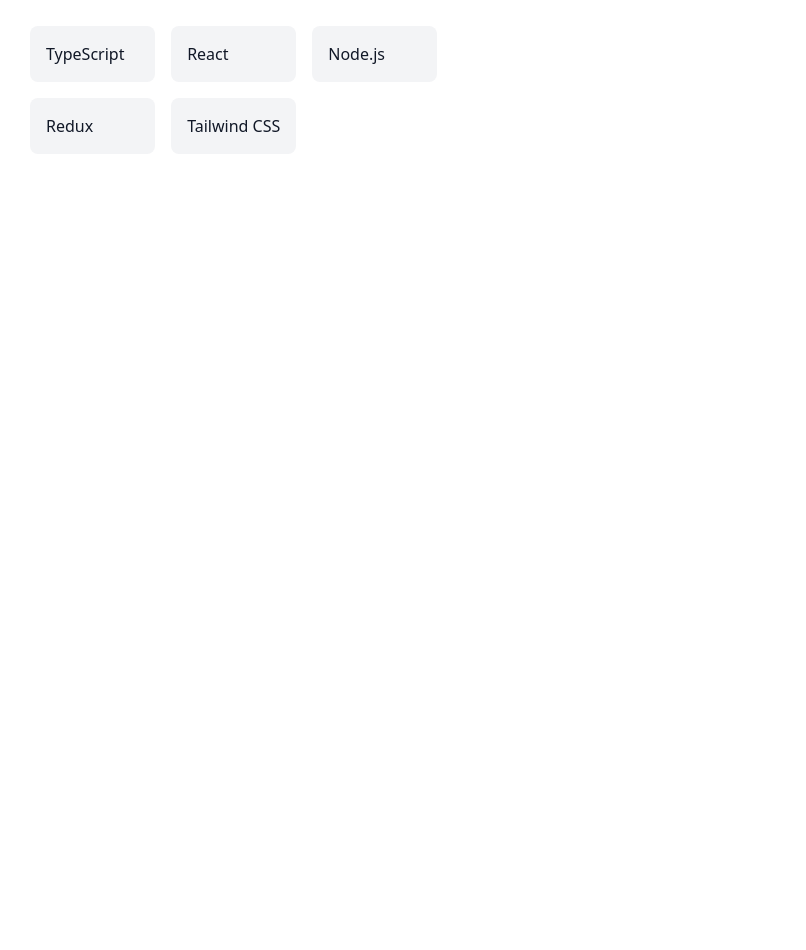
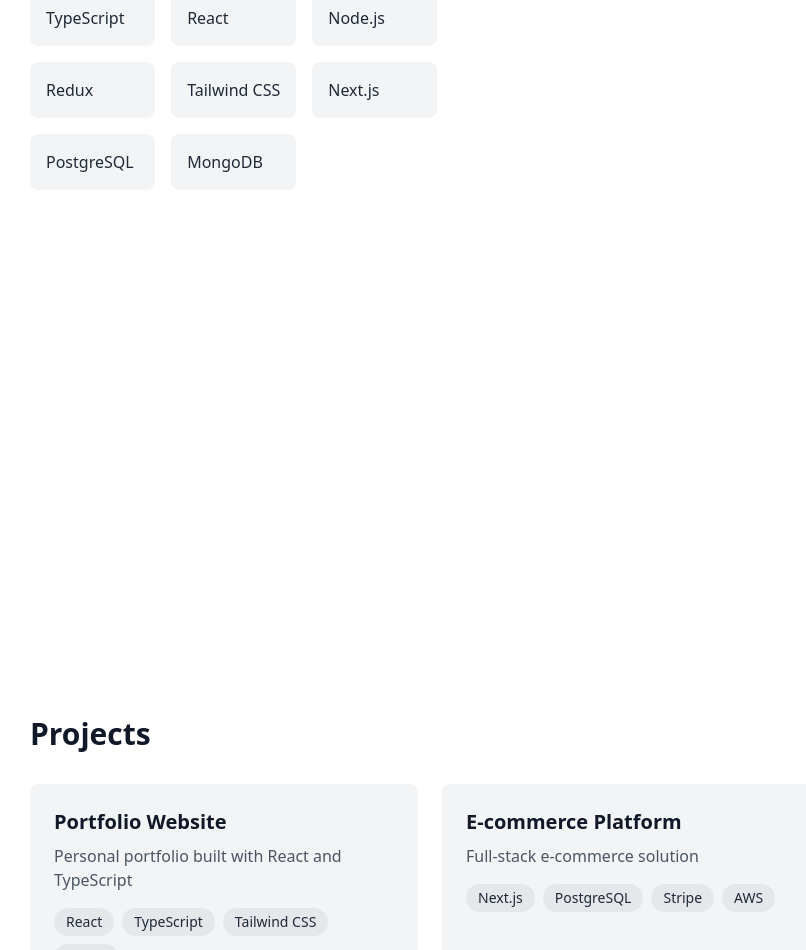
Before and after one commit to Ztaclie/emin-portfolio, a React (Vite) app: page / in a window 1280 px wide. Shown: the part 1240-2190 px from the top of the page, without its empty margins (2-808 px from the left). Before the commit the page ends 1696 px from the top, so only its background shows below. Built offline with nearby package versions, Linux system fonts and the light colour scheme.

Commit message:
added a few sections and its scrollable features

```diff
--- a/src/App.tsx
+++ b/src/App.tsx
@@ -4,6 +4,8 @@
 import Hero from "./components/Hero";
 import IntroSection from "./components/sections/IntroSection";
 import SkillsSection from "./components/sections/SkillsSection";
+import ProjectsSection from "./components/sections/ProjectsSection";
+import ContactSection from "./components/sections/ContactSection";
 import { InfoProvider } from "./context/InfoContext";
 
 function App() {
@@ -36,6 +38,8 @@
         <main className="container mx-auto pt-24 pr-[28rem]">
           <IntroSection />
           <SkillsSection />
+          <ProjectsSection />
+          <ContactSection />
         </main>
 
         <Hero />
--- /dev/null
+++ b/src/components/sections/ContactSection.tsx
@@ -0,0 +1,61 @@
+import { FC, useEffect } from "react";
+import { useInfo } from "../../context/InfoContext";
+import { useInView } from "react-intersection-observer";
+
+const ContactSection: FC = () => {
+  const { updateInfo, setCurrentlyViewing } = useInfo();
+  const { ref, inView } = useInView({ threshold: 0.5 });
+
+  const socialLinks = {
+    github: "https://github.com/yourusername",
+    linkedin: "https://linkedin.com/in/yourusername",
+    twitter: "https://twitter.com/yourusername",
+    email: "your@email.com",
+  };
+
+  useEffect(() => {
+    if (inView) {
+      setCurrentlyViewing("contact");
+      updateInfo({
+        social: {
+          github: socialLinks.github,
+          linkedin: socialLinks.linkedin,
+          twitter: socialLinks.twitter,
+        },
+        email: socialLinks.email,
+      });
+    }
+  }, [inView]);
+
+  return (
+    <section
+      ref={ref}
+      className="min-h-screen flex items-center justify-start pl-8"
+    >
+      <div className="w-full">
+        <h2 className="text-3xl font-bold mb-8">Get in Touch</h2>
+        <div className="space-y-6">
+          <div className="p-6 bg-gray-100 dark:bg-gray-800 rounded-lg">
+            <h3 className="text-xl font-bold mb-4">Connect with me</h3>
+            <div className="space-y-4">
+              {Object.entries(socialLinks).map(([platform, link]) => (
+                <a
+                  key={platform}
+                  href={link}
+                  target="_blank"
+                  rel="noopener noreferrer"
+                  className="flex items-center gap-2 text-gray-600 dark:text-gray-300 hover:text-gray-900 dark:hover:text-white transition-colors"
+                >
+                  <span className="capitalize">{platform}:</span>
+                  <span className="text-blue-500 hover:underline">{link}</span>
+                </a>
+              ))}
+            </div>
+          </div>
+        </div>
+      </div>
+    </section>
+  );
+};
+
+export default ContactSection;
--- /dev/null
+++ b/src/components/sections/ProjectsSection.tsx
@@ -0,0 +1,65 @@
+import { FC, useEffect } from "react";
+import { useInfo } from "../../context/InfoContext";
+import { useInView } from "react-intersection-observer";
+
+const ProjectsSection: FC = () => {
+  const { updateInfo, setCurrentlyViewing } = useInfo();
+  const { ref, inView } = useInView({ threshold: 0.5 });
+
+  const projects = [
+    {
+      name: "Portfolio Website",
+      description: "Personal portfolio built with React and TypeScript",
+      tech: ["React", "TypeScript", "Tailwind CSS", "Redux"],
+    },
+    {
+      name: "E-commerce Platform",
+      description: "Full-stack e-commerce solution",
+      tech: ["Next.js", "PostgreSQL", "Stripe", "AWS"],
+    },
+    // Add more projects here
+  ];
+
+  useEffect(() => {
+    if (inView) {
+      setCurrentlyViewing("projects");
+      updateInfo({ projects });
+    }
+  }, [inView]);
+
+  return (
+    <section
+      ref={ref}
+      className="min-h-screen flex items-center justify-start pl-8"
+    >
+      <div className="w-full">
+        <h2 className="text-3xl font-bold mb-8">Projects</h2>
+        <div className="grid grid-cols-1 md:grid-cols-2 gap-6">
+          {projects.map((project) => (
+            <div
+              key={project.name}
+              className="p-6 bg-gray-100 dark:bg-gray-800 rounded-lg"
+            >
+              <h3 className="text-xl font-bold mb-2">{project.name}</h3>
+              <p className="text-gray-600 dark:text-gray-300 mb-4">
+                {project.description}
+              </p>
+              <div className="flex flex-wrap gap-2">
+                {project.tech.map((tech) => (
+                  <span
+                    key={tech}
+                    className="px-3 py-1 text-sm bg-gray-200 dark:bg-gray-700 rounded-full text-gray-800 dark:text-gray-200"
+                  >
+                    {tech}
+                  </span>
+                ))}
+              </div>
+            </div>
+          ))}
+        </div>
+      </div>
+    </section>
+  );
+};
+
+export default ProjectsSection;
--- a/src/components/sections/SkillsSection.tsx
+++ b/src/components/sections/SkillsSection.tsx
@@ -6,12 +6,21 @@
   const { updateInfo, setCurrentlyViewing } = useInfo();
   const { ref, inView } = useInView({ threshold: 0.5 });
 
+  const skills = [
+    "TypeScript",
+    "React",
+    "Node.js",
+    "Redux",
+    "Tailwind CSS",
+    "Next.js",
+    "PostgreSQL",
+    "MongoDB",
+  ];
+
   useEffect(() => {
     if (inView) {
       setCurrentlyViewing("skills");
-      updateInfo({
-        skills: ["TypeScript", "React", "Node.js", "Redux", "Tailwind CSS"],
-      });
+      updateInfo({ skills });
     }
   }, [inView]);
 
@@ -23,16 +32,14 @@
       <div>
         <h2 className="text-3xl font-bold mb-8">Skills</h2>
         <div className="grid grid-cols-2 md:grid-cols-3 gap-4">
-          {["TypeScript", "React", "Node.js", "Redux", "Tailwind CSS"].map(
-            (skill) => (
-              <div
-                key={skill}
-                className="p-4 bg-gray-100 dark:bg-gray-800 rounded-lg"
-              >
-                {skill}
-              </div>
-            )
-          )}
+          {skills.map((skill) => (
+            <div
+              key={skill}
+              className="p-4 bg-gray-100 dark:bg-gray-800 rounded-lg text-gray-800 dark:text-gray-200"
+            >
+              {skill}
+            </div>
+          ))}
         </div>
       </div>
     </section>
```
